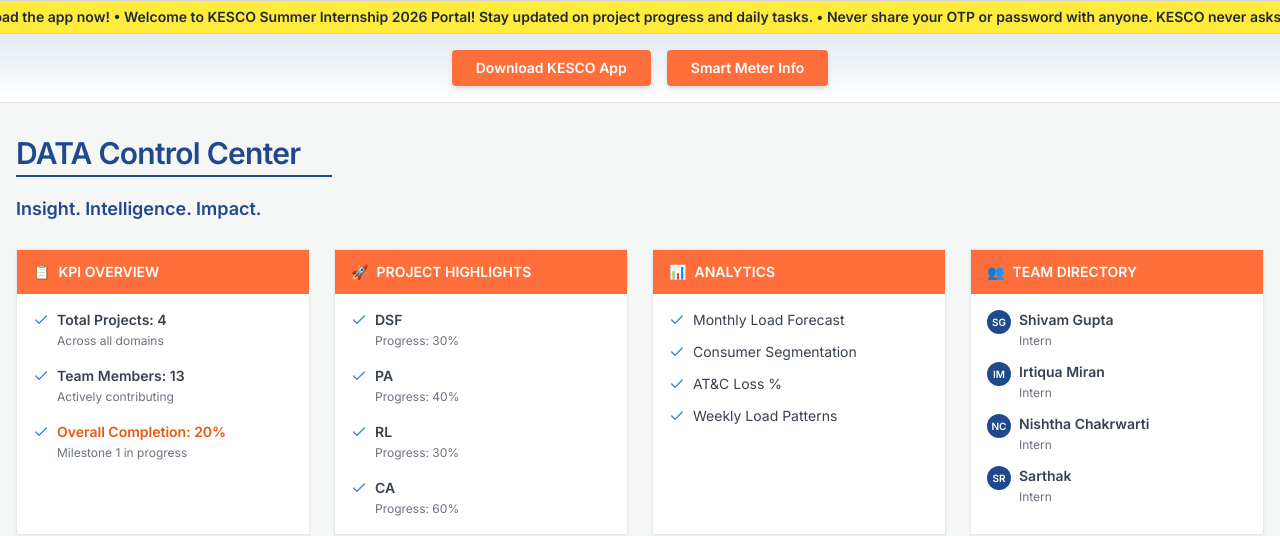
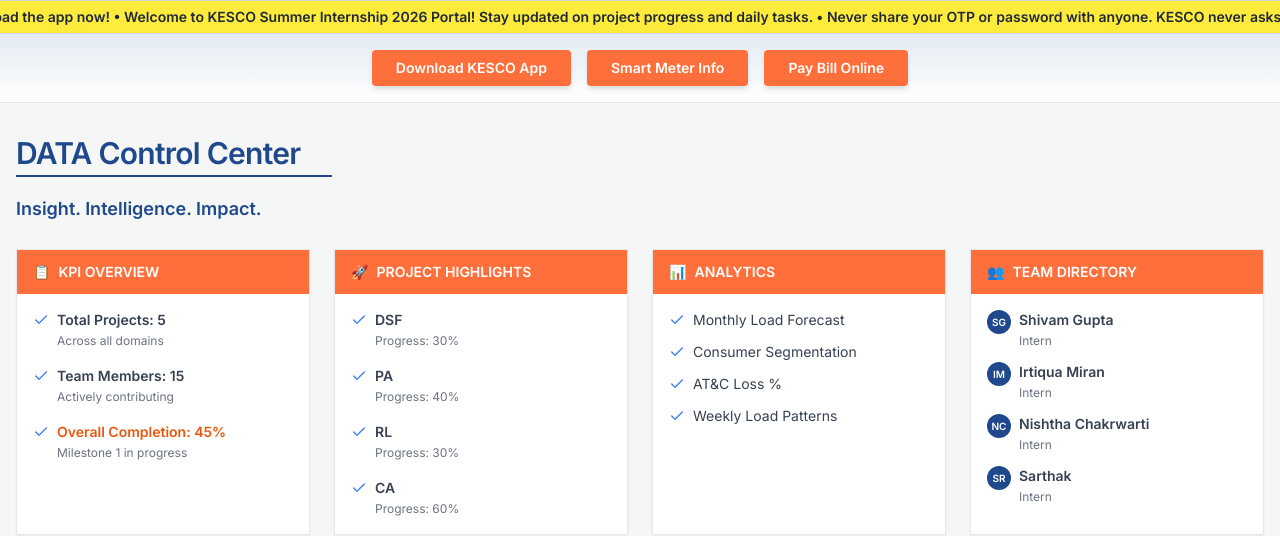
Before and after one commit to Abhishek-1702/D2, a React (Create React App) app: page / in a window 1280 px wide. Shown: the part 388-924 px from the top of the page. Built offline with nearby package versions, Linux system fonts and the light colour scheme; no server answers.

Commit message:
added bill payment button

```diff
--- a/src/components/Dashboard.jsx
+++ b/src/components/Dashboard.jsx
@@ -43,21 +43,21 @@
               <li className="flex items-start gap-2 text-xs sm:text-sm text-gray-700">
                 <Check size={16} className="text-blue-500 shrink-0 mt-0.5" />
                 <div>
-                   <span className="font-semibold">Total Projects: 4</span><br/>
+                   <span className="font-semibold">Total Projects: 5</span><br/>
                    <span className="text-xs text-gray-500">Across all domains</span>
                 </div>
               </li>
               <li className="flex items-start gap-2 text-xs sm:text-sm text-gray-700">
                 <Check size={16} className="text-blue-500 shrink-0 mt-0.5" />
                 <div>
-                   <span className="font-semibold">Team Members: 13</span><br/>
+                   <span className="font-semibold">Team Members: 15</span><br/>
                    <span className="text-xs text-gray-500">Actively contributing</span>
                 </div>
               </li>
               <li className="flex items-start gap-2 text-xs sm:text-sm text-gray-700">
                 <Check size={16} className="text-blue-500 shrink-0 mt-0.5" />
                 <div>
-                   <span className="font-semibold text-orange-600">Overall Completion: 20%</span><br/>
+                   <span className="font-semibold text-orange-600">Overall Completion: 45%</span><br/>
                    <span className="text-xs text-gray-500">Milestone 1 in progress</span>
                 </div>
               </li>
--- a/src/components/UppclHeader.jsx
+++ b/src/components/UppclHeader.jsx
@@ -305,6 +305,14 @@
         >
           Smart Meter Info
         </a>
+        <a
+          href="https://consumer.uppcl.org/wss/bill-payment-services"
+          target="_blank"
+          rel="noreferrer"
+          className="inline-flex items-center justify-center bg-[#ff6f3b] hover:bg-[#e65a25] text-white font-bold px-3 sm:px-6 py-2 rounded shadow-md text-xs sm:text-sm transition-colors text-center"
+        >
+          Pay Bill Online
+        </a>
       </div>
 
       {modalOpen && createPortal(
```
Also changed, not shown: 1 other file (tests, documents, lock files or other folders).
